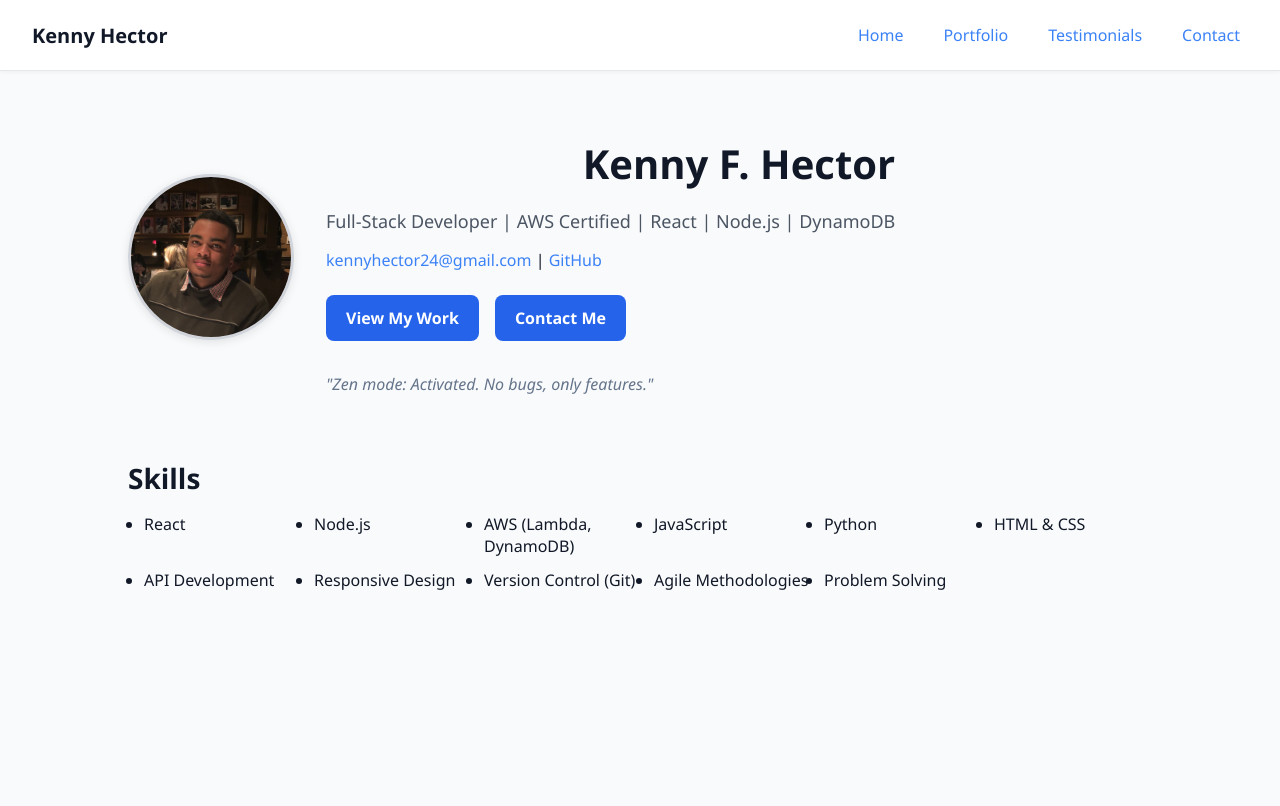
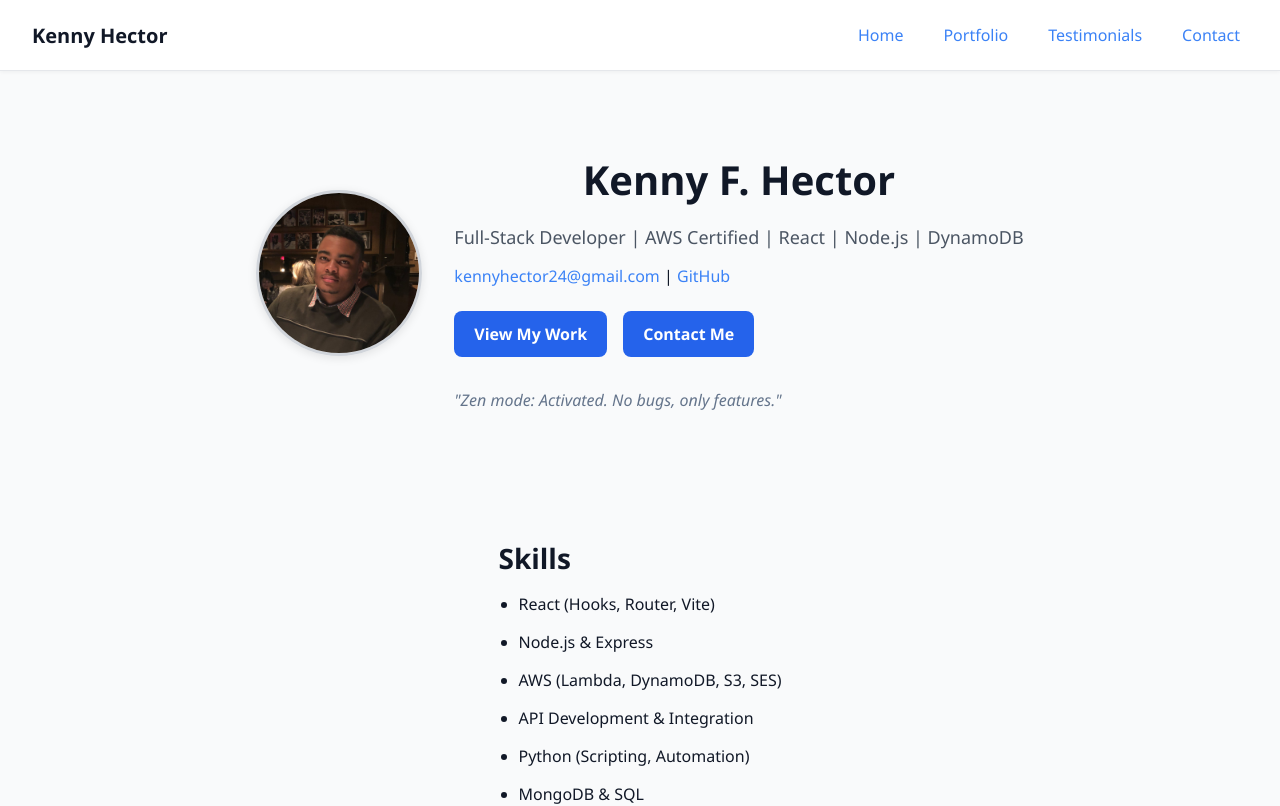
Before and after one commit to khector24/react-ai-portfolio, a React (Vite) app: page / in a window 1280 px wide. Shown: the top 806 px of the page. Built offline with nearby package versions, Linux system fonts and the light colour scheme.

Commit message:
Update home page

```diff
--- a/src/App.css
+++ b/src/App.css
@@ -177,6 +177,39 @@ h2 {
   .intro-text {
     align-items: center;
   }
+}
+
+.home-hero {
+  display: flex;
+  flex-direction: column;
+  justify-content: center;
+  min-height: 100vh;
+  padding: 3rem 1rem;
+  max-width: 1024px;
+  margin: 0 auto;
+}
+
+.home-hero-content {
+  display: flex;
+  flex-direction: row;
+  align-items: center;
+  flex-wrap: wrap;
+  gap: 2rem;
+}
+
+@media (max-width: 768px) {
+  .home-hero-content {
+    flex-direction: column;
+    text-align: center;
+  }
+}
+
+.skills-list {
+  display: grid;
+  grid-template-columns: repeat(auto-fit, minmax(180px, 1fr));
+  gap: 1rem;
+  list-style-type: disc;
+  padding-left: 1.25rem;
 }
 
 /* === Portfolio Page === */
--- a/src/Home.jsx
+++ b/src/Home.jsx
@@ -4,8 +4,8 @@ import "./App.css";
 
 export default function Home() {
   return (
-    <main className="home-container">
-      <section className="home-hero">
+    <main className="home-hero">
+      <section className="home-hero-content">
         <img src={profilePic} alt="Kenny Hector" className="profile-pic" />
         <div className="intro-text">
           <h1 className="name-heading">Kenny F. Hector</h1>
@@ -23,7 +23,6 @@ export default function Home() {
               GitHub
             </a>
           </div>
-
           <div className="home-buttons">
             <Link to="/portfolio" className="cta-button">
               View My Work
@@ -32,7 +31,6 @@ export default function Home() {
               Contact Me
             </Link>
           </div>
-
           <p className="zen-joke">
             "Zen mode: Activated. No bugs, only features."
           </p>
@@ -42,17 +40,16 @@ export default function Home() {
       <section className="skills-section">
         <h2>Skills</h2>
         <ul className="skills-list">
-          <li>React</li>
-          <li>Node.js</li>
-          <li>AWS (Lambda, DynamoDB)</li>
-          <li>JavaScript</li>
-          <li>Python</li>
-          <li>HTML & CSS</li>
-          <li>API Development</li>
-          <li>Responsive Design</li>
-          <li>Version Control (Git)</li>
-          <li>Agile Methodologies</li>
-          <li>Problem Solving</li>
+          <li>React (Hooks, Router, Vite)</li>
+          <li>Node.js & Express</li>
+          <li>AWS (Lambda, DynamoDB, S3, SES)</li>
+          <li>API Development & Integration</li>
+          <li>Python (Scripting, Automation)</li>
+          <li>MongoDB & SQL</li>
+          <li>HTML5 & CSS3</li>
+          <li>Responsive Design & Flexbox/Grid</li>
+          <li>Git & GitHub (Branching, Merging)</li>
+          <li>Agile Collaboration</li>
         </ul>
       </section>
     </main>
```
